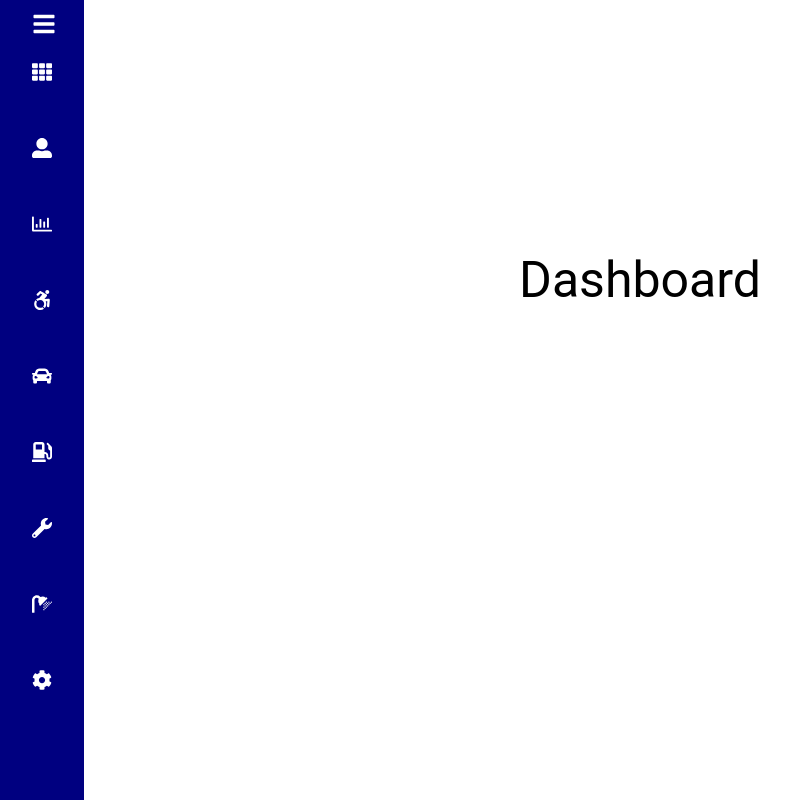
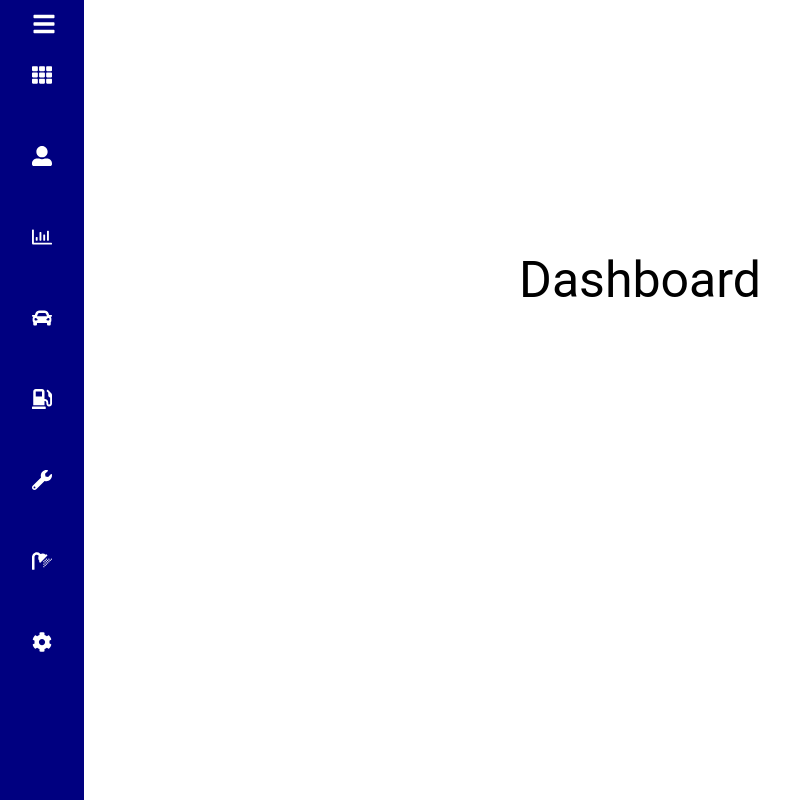
Before and after one commit to Urzisoft/urzisoft-carflow-frontend-app, a React (Create React App) app: page / in a window 1280 px wide. Both pictures are taken after a click on the button "Continue". Shown: the whole page, without its empty margins (0-789 px from the left). Built offline with nearby package versions, Linux system fonts and the light colour scheme.

Commit message:
Commit 1 of reviewed content
Tests deleted, Sidebar only on dashboard, flicker bug solved

```diff
--- a/src/Application.tsx
+++ b/src/Application.tsx
@@ -5,7 +5,6 @@ import { RoutesMapping } from "./Routes/RoutesMapping";
 const Application = () => {
     return (
         <>
-            <Sidebar />
             <RoutesMapping />
         </>
     );
--- a/src/Components/Common/Sidebar/SidebarData.tsx
+++ b/src/Components/Common/Sidebar/SidebarData.tsx
@@ -8,42 +8,37 @@ export const SidebarData = [
         icon: <FaIcons.FaTh />
     },
     {
-        path: "/",
+        path: PageRoutes.HOME,
         name: "User",
         icon: <FaIcons.FaUserAlt />
     },
     {
-        path: "/",
+        path: PageRoutes.HOME,
         name: "Analytics",
         icon: <FaIcons.FaRegChartBar />
     },
     {
-        path: "/",
-        name: "Ad: Curse cu scaunu cu rotile",
-        icon: <FaIcons.FaAccessibleIcon />
-    },
-    {
-        path: "/",
+        path: PageRoutes.HOME,
         name: "My cars",
         icon: <FaIcons.FaCar />
     },
     {
-        path: "/",
+        path: PageRoutes.HOME,
         name: "Gas Stations",
         icon: <FaIcons.FaGasPump />
     },
     {
-        path: "/",
+        path: PageRoutes.HOME,
         name: "Car Services",
         icon: <FaIcons.FaWrench />
     },
     {
-        path: PageRoutes.CARWASHES,
+        path: PageRoutes.HOME,
         name: "Car Washes",
         icon: <FaIcons.FaShower />
     },
     {
-        path: "/",
+        path: PageRoutes.HOME,
         name: "Settings",
         icon: <FaIcons.FaCog />
     }
--- a/src/Components/Common/Sidebar/Siderbar.css.tsx
+++ b/src/Components/Common/Sidebar/Siderbar.css.tsx
@@ -48,7 +48,7 @@ export const MenuItems = styled.li`
     align-items: left;
     justify-content: start;
     width: 100%;
-    height: 40px;
+    height: 45px;
     padding: 1rem 0 1.25rem;
 `;
 
@@ -58,7 +58,9 @@ export const MenuItemLinks = styled(Link)`
     padding: 0 2rem;
     font-size: 20px;
     text-decoration: none;
+    border-radius: 5px;
     color: #ffffff;
+    transition: .2s;
     &:hover {
         background-color: #ffffff;
         color: #000080;
--- a/src/Components/Pages/Dashboard/Dashboard.tsx
+++ b/src/Components/Pages/Dashboard/Dashboard.tsx
@@ -1,10 +1,14 @@
 import { FC } from "react";
+import { Sidebar } from "../../Common/Sidebar/Sidebar";
 import { DashboardContainer } from "./Dashboard.css";
 
 export const Dashboard: FC = () => {
     return (
-        <DashboardContainer>
-            Dashboard
-        </DashboardContainer>
+        <>
+            <Sidebar />
+            <DashboardContainer>
+                Dashboard
+            </DashboardContainer>
+        </>
     )
 }
--- a/src/Routes/RoutesMapping.tsx
+++ b/src/Routes/RoutesMapping.tsx
@@ -14,7 +14,6 @@ export const RoutesMapping: FC = () => {
     const pageRoutes = [
         { path: PageRoutes.HOME, component: <Welcome config={config.WelcomePageConfig} /> },
         { path: PageRoutes.DASHBOARD, component: <Dashboard /> },
-        { path: PageRoutes.CARWASHES, component: <Dashboard /> } //added for tests
     ];
 
     return (
--- a/src/Utils/Routes.ts
+++ b/src/Utils/Routes.ts
@@ -1,5 +1,4 @@
 export enum PageRoutes {
     HOME = '/',
     DASHBOARD = '/dashboard',
-    CARWASHES = '/carwashes' //added for tests
 }
```
